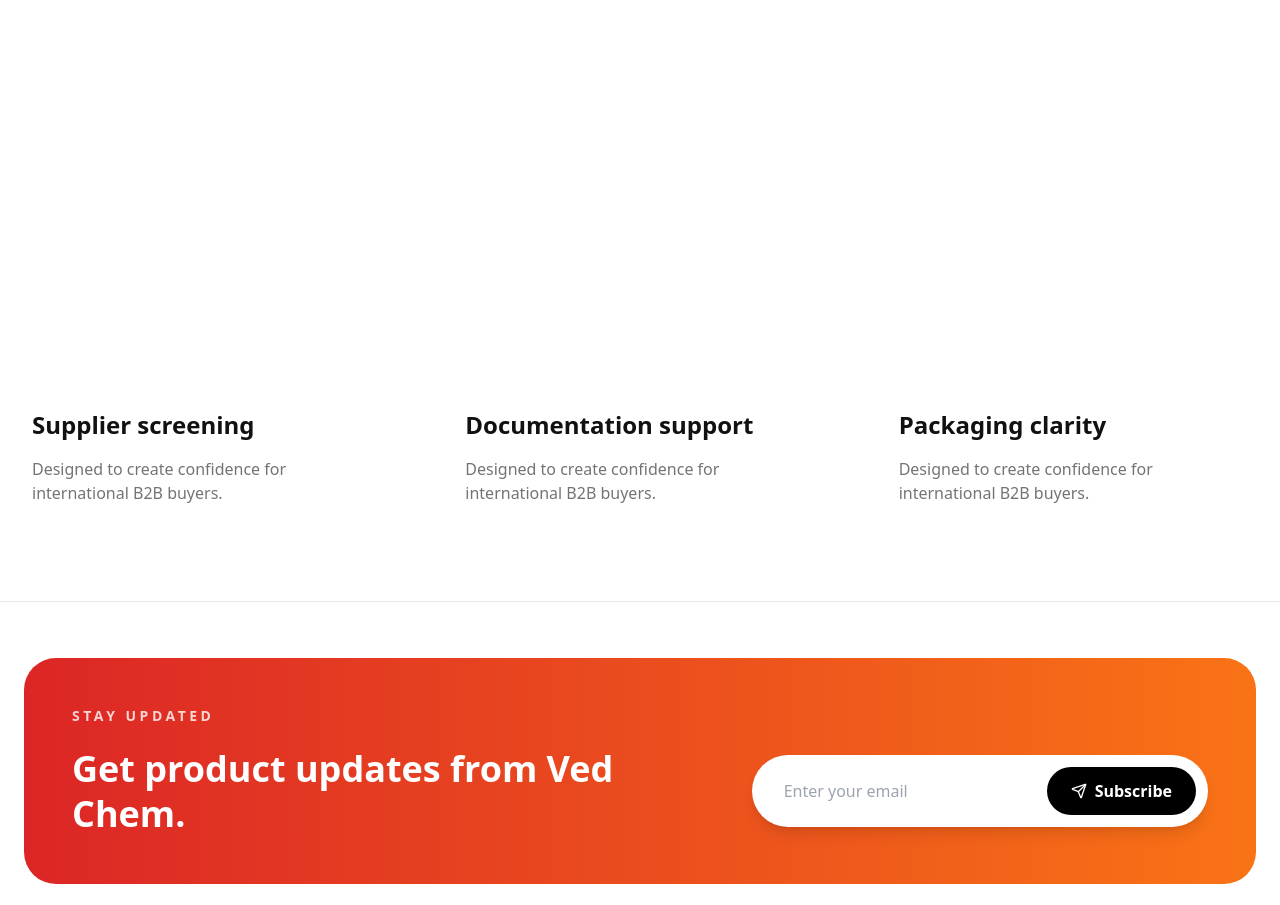
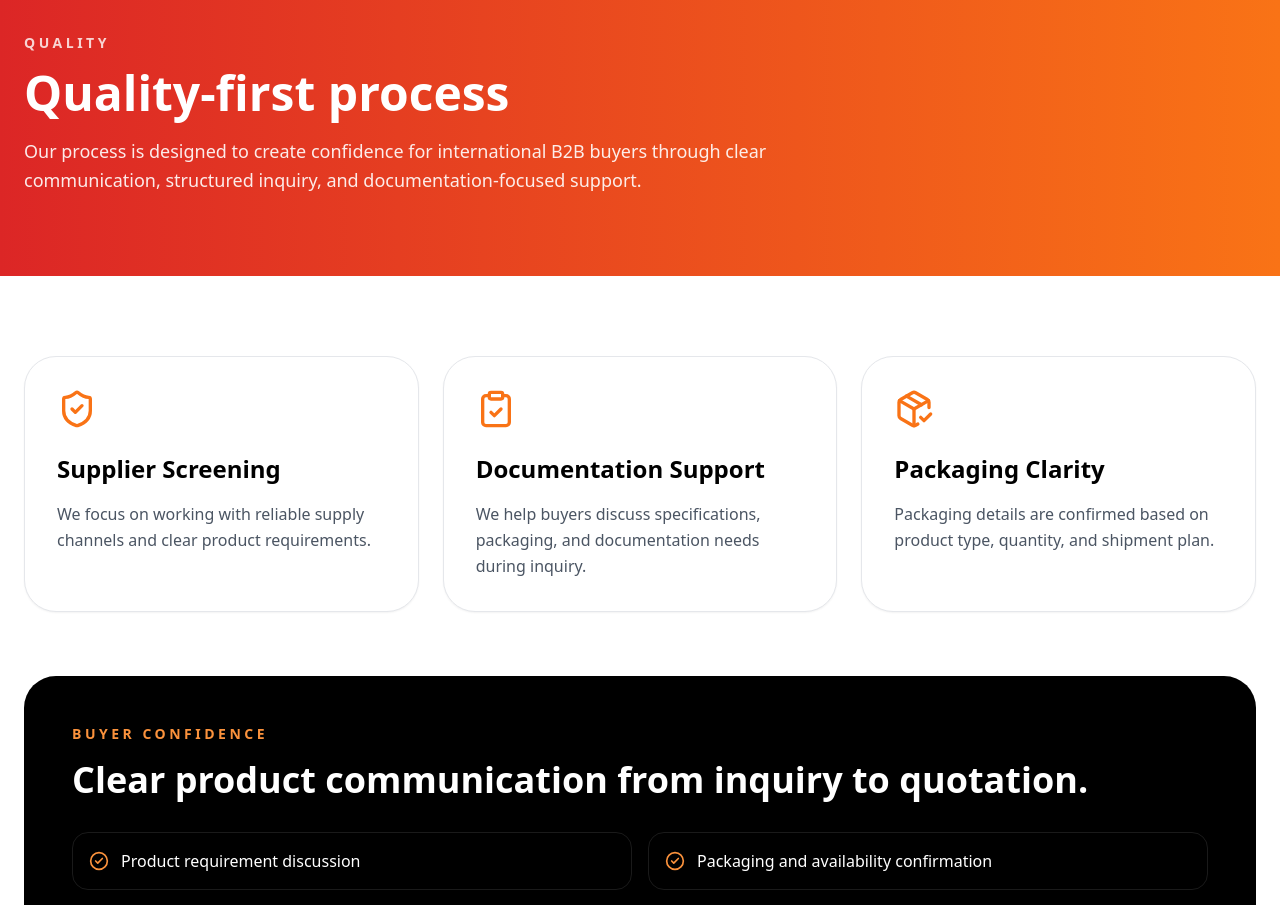
Before and after one commit to patelved3313/vedchem-redesign, a Next.js app: page /en/quality in a window 1280 px wide. Shown: the part 180-1085 px from the top of the page. Built offline with nearby package versions, Linux system fonts and the light colour scheme.

Commit message:
Update page.tsx

```diff
--- a/app/[locale]/quality/page.tsx
+++ b/app/[locale]/quality/page.tsx
@@ -1 +1,85 @@
-export default function Quality(){return <main><section className="dark-radial py-24 text-white"><div className="container"><p className="font-black uppercase tracking-[.2em] text-vedOrange">Quality</p><h1 className="mt-4 text-6xl font-black tracking-[-.05em]">Quality-first process</h1><p className="mt-5 max-w-2xl text-white/60">Structured product communication, documentation placeholders and buyer-ready RFQ workflow.</p></div></section><section className="container grid gap-5 py-16 md:grid-cols-3">{['Supplier screening','Documentation support','Packaging clarity'].map(x=><div className="rounded-5xl bg-vedSoft p-8"><h2 className="text-2xl font-black">{x}</h2><p className="mt-4 text-black/55">Designed to create confidence for international B2B buyers.</p></div>)}</section></main>}
+import { CheckCircle2, ClipboardCheck, PackageCheck, ShieldCheck } from 'lucide-react';
+
+const steps = [
+  {
+    title: 'Supplier Screening',
+    text: 'We focus on working with reliable supply channels and clear product requirements.',
+    icon: ShieldCheck,
+  },
+  {
+    title: 'Documentation Support',
+    text: 'We help buyers discuss specifications, packaging, and documentation needs during inquiry.',
+    icon: ClipboardCheck,
+  },
+  {
+    title: 'Packaging Clarity',
+    text: 'Packaging details are confirmed based on product type, quantity, and shipment plan.',
+    icon: PackageCheck,
+  },
+];
+
+export default function QualityPage() {
+  return (
+    <main className="bg-white">
+      <section className="bg-gradient-to-r from-red-600 to-orange-500 px-6 py-20 text-white">
+        <div className="mx-auto max-w-7xl">
+          <p className="text-sm font-black uppercase tracking-[0.25em] text-white/80">
+            Quality
+          </p>
+          <h1 className="mt-4 text-5xl font-black">Quality-first process</h1>
+          <p className="mt-5 max-w-3xl text-lg leading-relaxed text-white/90">
+            Our process is designed to create confidence for international B2B
+            buyers through clear communication, structured inquiry, and
+            documentation-focused support.
+          </p>
+        </div>
+      </section>
+
+      <section className="mx-auto max-w-7xl px-6 py-20">
+        <div className="grid gap-6 lg:grid-cols-3">
+          {steps.map((step) => {
+            const Icon = step.icon;
+
+            return (
+              <div
+                key={step.title}
+                className="rounded-[2rem] border bg-white p-8 shadow-sm"
+              >
+                <Icon className="h-10 w-10 text-orange-500" />
+                <h2 className="mt-6 text-2xl font-black text-black">
+                  {step.title}
+                </h2>
+                <p className="mt-4 leading-relaxed text-gray-600">
+                  {step.text}
+                </p>
+              </div>
+            );
+          })}
+        </div>
+
+        <div className="mt-16 rounded-[2rem] bg-black p-8 text-white md:p-12">
+          <p className="text-sm font-black uppercase tracking-[0.25em] text-orange-400">
+            Buyer Confidence
+          </p>
+          <h2 className="mt-4 text-4xl font-black">
+            Clear product communication from inquiry to quotation.
+          </h2>
+
+          <div className="mt-8 grid gap-4 sm:grid-cols-2">
+            {[
+              'Product requirement discussion',
+              'Packaging and availability confirmation',
+              'Documentation-oriented communication',
+              'Responsive quotation support',
+            ].map((item) => (
+              <div key={item} className="flex items-center gap-3 rounded-2xl border border-white/10 p-4">
+                <CheckCircle2 className="h-5 w-5 text-orange-400" />
+                <span>{item}</span>
+              </div>
+            ))}
+          </div>
+        </div>
+      </section>
+    </main>
+  );
+}
```
